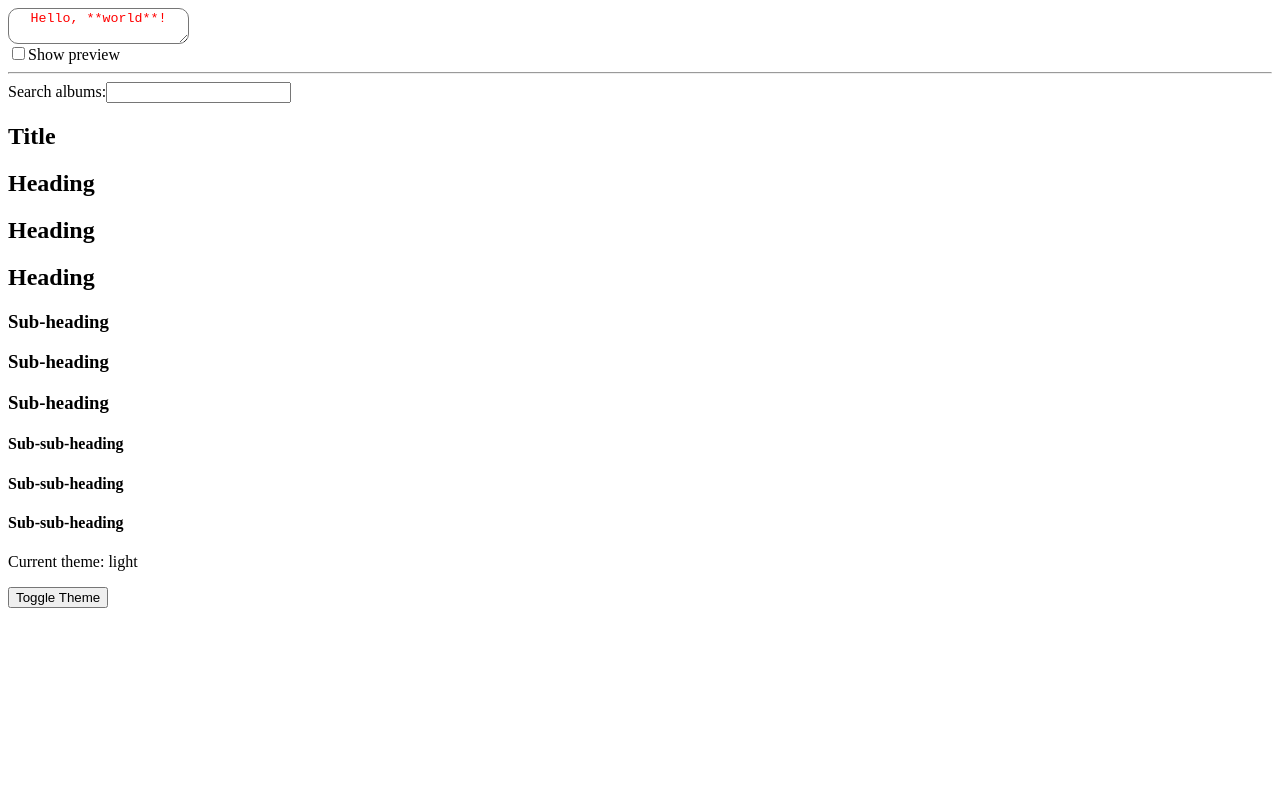
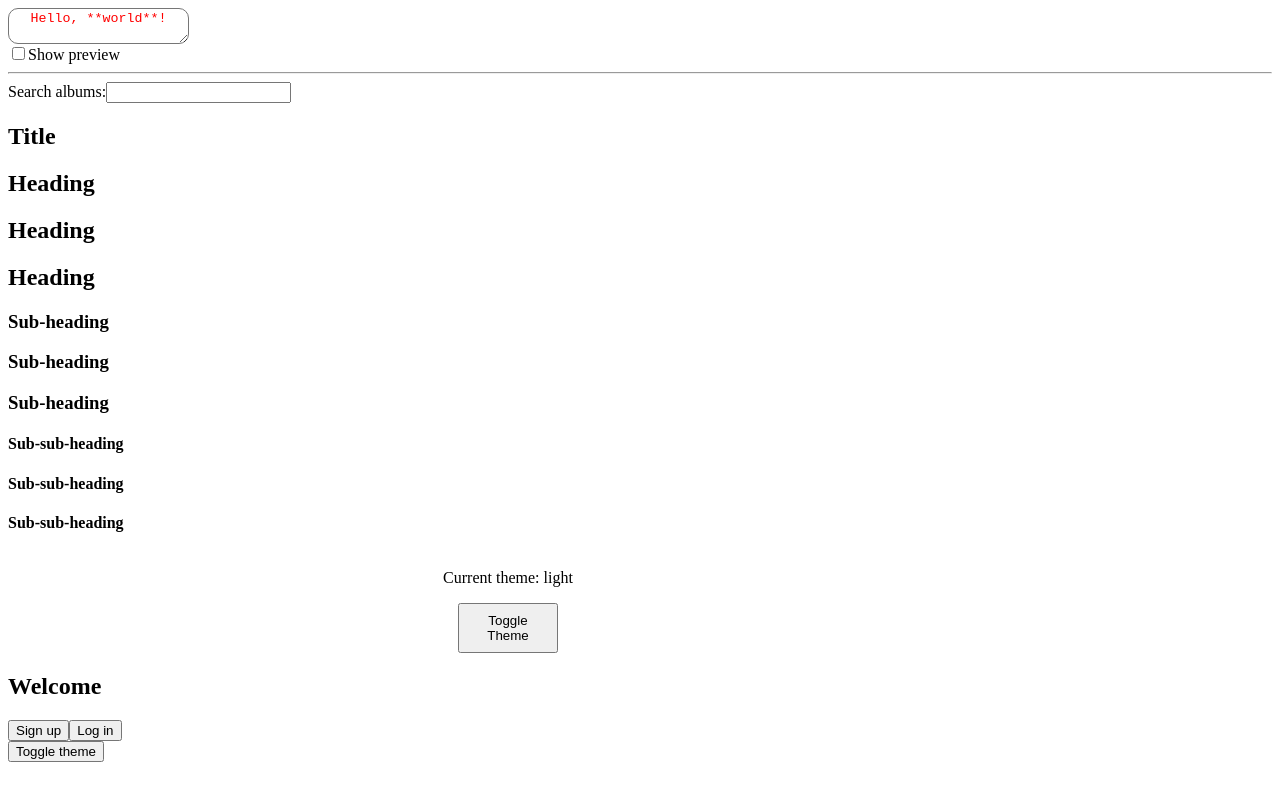
Before and after one commit to vietduongquoc-agilityio/hotel-management, a React (Vite) app in the folder examples-react/: page / in a window 1280 px wide. Built offline with nearby package versions, Linux system fonts and the light colour scheme.

Commit message:
Implement element usecontext examples

```diff
--- a/examples-react/src/Context/ExApp.tsx
+++ b/examples-react/src/UseContext/App.tsx
@@ -35,10 +35,20 @@ function ThemedComponent() {
       style={{
         background: theme === "light" ? "#fff" : "#333",
         color: theme === "light" ? "#000" : "#fff",
+        width: 1000,
+        display: "flex",
+        flexDirection: "column",
+        alignItems: "center",
+        justifyContent: "center"
       }}
     >
       <p>Current theme: {theme}</p>
-      <button onClick={() => setTheme(theme === "light" ? "dark" : "light")}>
+      <button
+        style={{
+            width: 100,
+            height: 50,
+        }}
+        onClick={() => setTheme(theme === "light" ? "dark" : "light")}>
         Toggle Theme
       </button>
     </div>
--- /dev/null
+++ b/examples-react/src/UseContext/ContextPage.tsx
@@ -0,0 +1,61 @@
+import { createContext, ReactNode, useContext, useState } from "react";
+
+const ThemeContext = createContext("light");
+
+interface PanelProps {
+  title: string;
+  children: ReactNode;
+}
+
+interface ButtonProps {
+  children: ReactNode;
+  onClick?: () => void;
+}
+
+export default function UseContextPage() {
+  const [theme, setTheme] = useState("light");
+  return (
+    <>
+      <ThemeContext.Provider value={theme}>
+        <Form />
+      </ThemeContext.Provider>
+      <Button
+        onClick={() => {
+          setTheme(theme === "dark" ? "light" : "dark");
+        }}
+      >
+        Toggle theme
+      </Button>
+    </>
+  );
+}
+
+function Form() {
+  return (
+    <Panel title="Welcome">
+      <Button>Sign up</Button>
+      <Button>Log in</Button>
+    </Panel>
+  );
+}
+
+function Panel({ title, children }: PanelProps) {
+  const theme = useContext(ThemeContext);
+  const className = "panel-" + theme;
+  return (
+    <section className={className}>
+      <h1>{title}</h1>
+      {children}
+    </section>
+  );
+}
+
+function Button({ children, onClick }: ButtonProps) {
+  const theme = useContext(ThemeContext);
+  const className = "button-" + theme;
+  return (
+    <button className={className} onClick={onClick}>
+      {children}
+    </button>
+  );
+}
--- a/examples-react/src/main.tsx
+++ b/examples-react/src/main.tsx
@@ -3,7 +3,8 @@ import { createRoot } from 'react-dom/client'
 import MarkdownEditor from './Lazy/LazyPage.tsx'
 import App from './Suspense/SuspensePage.tsx'
 import ContextPage from './Context/ContextApp.tsx'
-import AppDL from './Context/ExApp.tsx'
+import AppDL from './UseContext/App.tsx'
+import UseContextPage from './UseContext/ContextPage.tsx'
 
 createRoot(document.getElementById('root')!).render(
   <StrictMode>
@@ -11,5 +12,6 @@ createRoot(document.getElementById('root')!).render(
     <App/>
     <ContextPage />
     <AppDL />
-  </StrictMode>,
+    <UseContextPage />
+  </StrictMode>
 )
```
